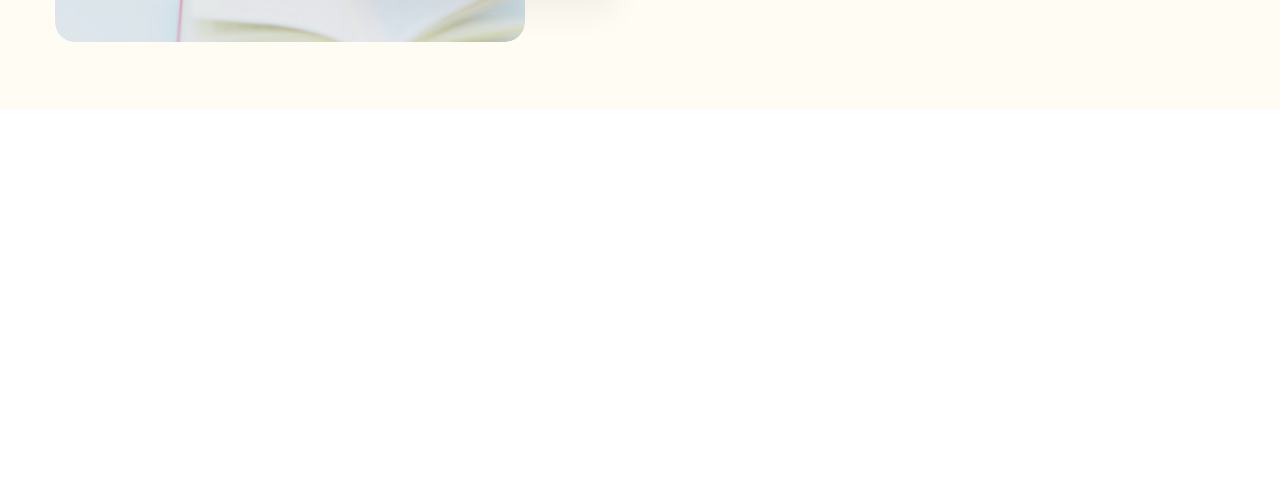
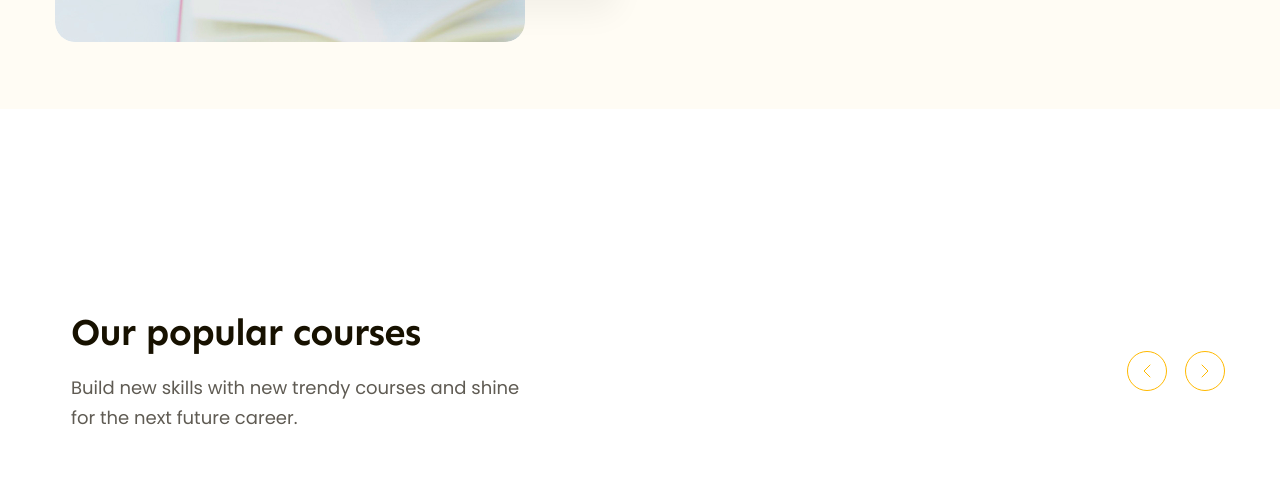
Before and after one commit to danlailaptrinh/figma-to-html, a plain HTML site: page index.html in a window 1280 px wide. Shown: the part 812-1313 px from the top of the page. Drawn offline with Linux system fonts and the light colour scheme.

Commit message:
them popular

```diff
--- a/assets/css/style.css
+++ b/assets/css/style.css
@@ -42,6 +42,15 @@ a {
   width: 1170px;
   margin: 0 auto;
   max-width: calc(100% - 48px);
+}
+
+.heading-lv2 {
+  color: #171100;
+  font-family: var(--font-heading);
+  font-size: 3.8rem;
+  font-weight: 700;
+  line-height: 126%; /* 126.316% */
+  letter-spacing: -0.76px;
 }
 /* header************************ */
 
@@ -267,3 +276,49 @@ a {
 .content-block .desc strong:nth-child(2) {
   margin-left: 28px;
 }
+/* *****************popular**************** */
+.popular {
+  padding: 65px 0;
+  margin-top: 135px;
+}
+
+.popular .popular-top .info .desc {
+  color: #5f5b53;
+  font-size: 1.8rem;
+  line-height: 167%; /* 166.667% */
+  margin-top: 16px;
+  width: 458px;
+}
+
+.popular .popular-top {
+  display: flex;
+  align-items: center;
+  justify-content: space-between;
+}
+
+.popular .controls {
+  display: flex;
+}
+
+.popular-top .control-btn {
+  border-radius: 50%;
+  color: var(--primary-color);
+  background: transparent;
+  width: 40px;
+  height: 40px;
+  border-radius: 50%;
+  border: 1px solid var(--primary-color);
+}
+
+.popular .control-btn {
+  display: flex;
+  justify-content: center;
+  align-items: center;
+  margin-left: 18px;
+}
+
+.popular-top .control-btn:hover {
+  color: #fff;
+  background-color: var(--primary-color);
+  cursor: pointer;
+}
--- a/index.html
+++ b/index.html
@@ -45,6 +45,7 @@
     </header>
     <!-- main -->
     <main>
+      <!-- hero -->
       <div class="hero">
         <div class="main-content">
           <div class="body">
@@ -126,6 +127,60 @@
           </div>
         </div>
       </div>
+
+      <!-- popular -->
+      <div class="popular">
+        <div class="main-content">
+          <div class="popular-top">
+            <!-- khoi trai -->
+            <div class="info">
+              <h2 class="heading-lv2">Our popular courses</h2>
+              <p class="desc">
+                Build new skills with new trendy courses and shine for the next
+                future career.
+              </p>
+            </div>
+
+            <!-- khoi phai -->
+            <div class="controls">
+              <button class="control-btn">
+                <svg
+                  width="8"
+                  height="14"
+                  viewBox="0 0 8 14"
+                  fill="none"
+                  xmlns="http://www.w3.org/2000/svg"
+                >
+                  <path
+                    d="M7 1L1 7L7 13"
+                    stroke="CurrentColor"
+                    stroke-linecap="round"
+                    stroke-linejoin="round"
+                  />
+                </svg>
+              </button>
+              <button class="control-btn">
+                <svg
+                  width="8"
+                  height="14"
+                  viewBox="0 0 8 14"
+                  fill="none"
+                  xmlns="http://www.w3.org/2000/svg"
+                >
+                  <path
+                    d="M1 1L7 7L1 13"
+                    stroke="CurrentColor"
+                    stroke-linecap="round"
+                    stroke-linejoin="round"
+                  />
+                </svg>
+              </button>
+            </div>
+          </div>
+
+          <!-- popular bottom -->
+        </div>
+      </div>
     </main>
   </body>
 </html>
```
Also changed, not shown: assets/img/Vector 21 (1).svg (added), assets/img/Vector 21.svg (added), assets/img/icon mui ten.svg (added).
